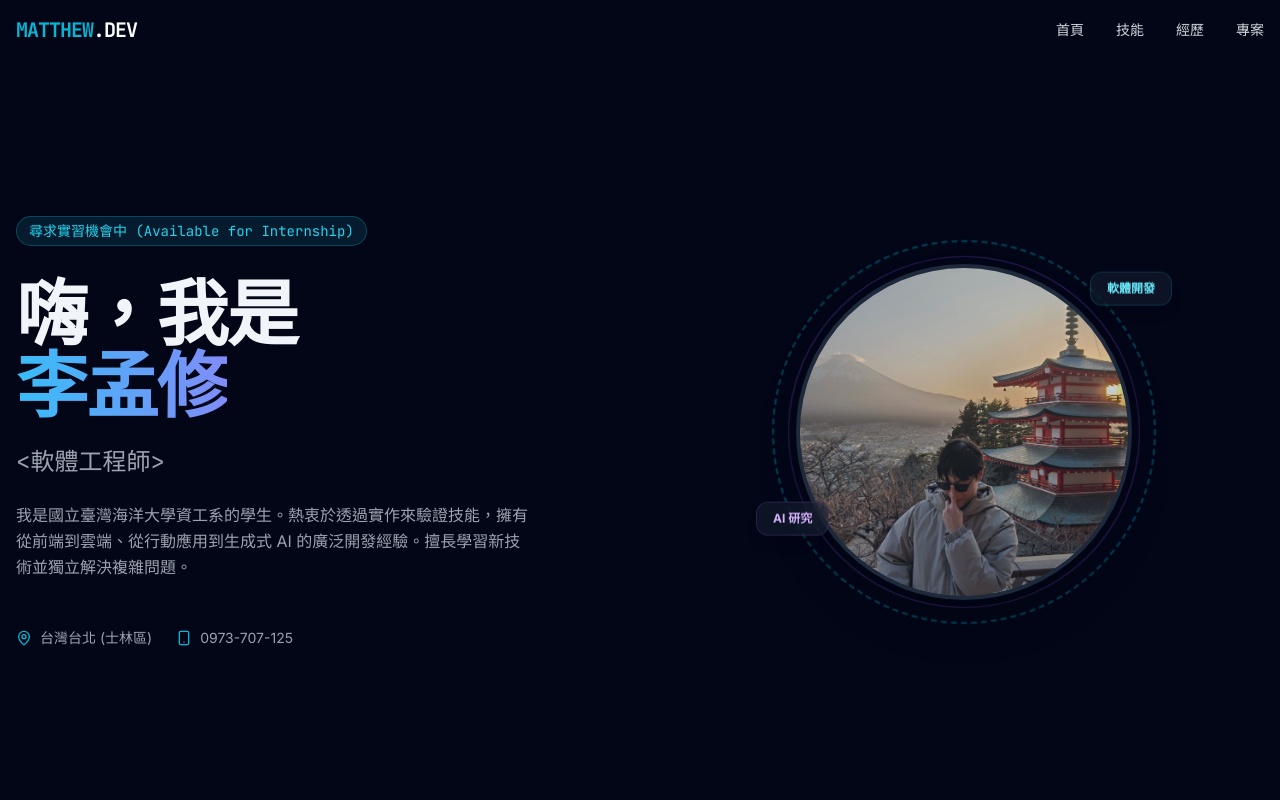
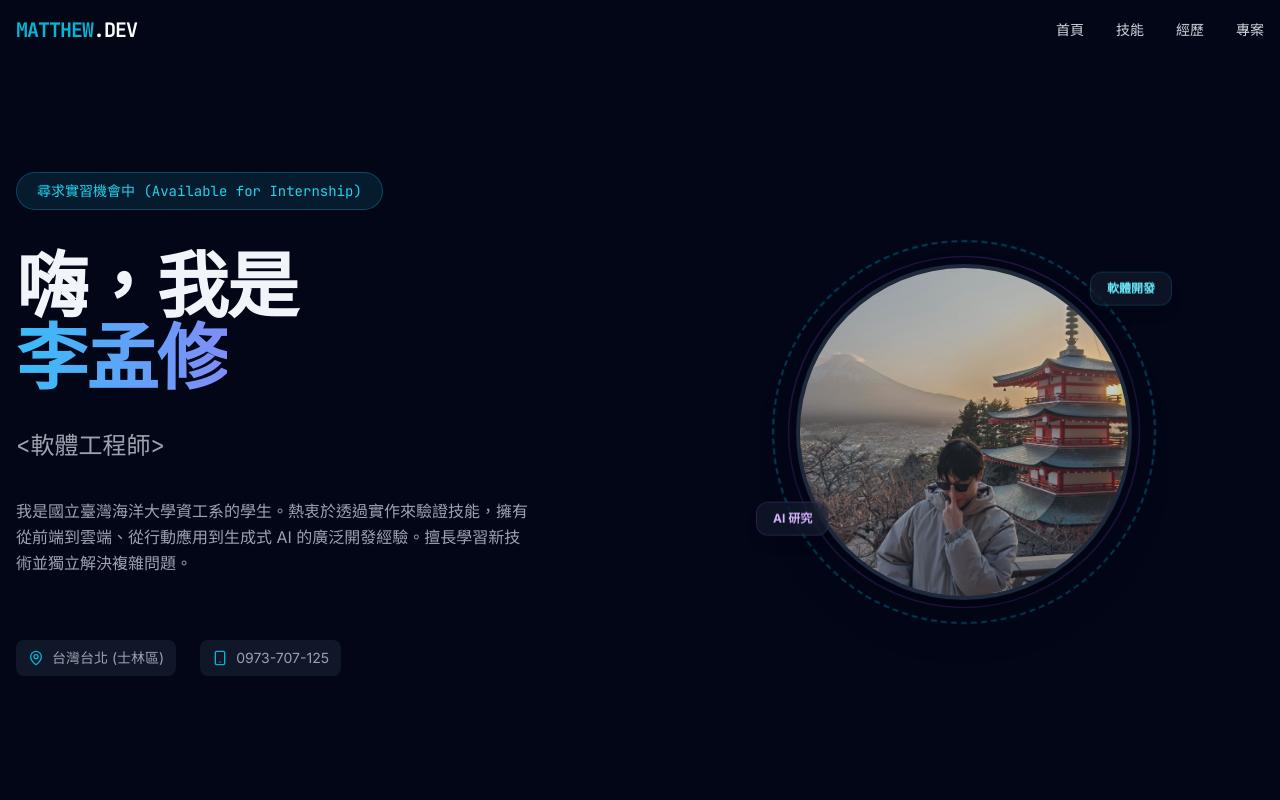
Before and after one commit to matthew930823/matthew-li-portfolio, a React (Vite) app: page / in a window 1280 px wide. Shown: the top 800 px of the page. Built offline with nearby package versions, Linux system fonts and the light colour scheme.

Commit message:
refactor: improve layout and styling of Hero component

```diff
--- a/components/Hero.tsx
+++ b/components/Hero.tsx
@@ -13,26 +13,26 @@
 
       <div className="container mx-auto px-4 z-10 grid md:grid-cols-2 gap-12 items-center">
         {/* Text Content */}
-        <div className="text-center md:text-left space-y-6">
-            <div className="inline-block px-3 py-1 rounded-full bg-cyan-900/30 border border-cyan-500/30 text-cyan-400 text-sm font-mono mb-2">
+        <div className="text-center md:text-left space-y-6 px-4 md:px-0">
+            <div className="inline-block px-5 py-2 rounded-full bg-cyan-900/30 border border-cyan-500/30 text-cyan-400 text-sm font-mono mb-2">
                 尋求實習機會中 (Available for Internship)
             </div>
-          <h1 className="text-5xl md:text-7xl font-bold tracking-tight">
+          <h1 className="text-5xl md:text-7xl font-bold tracking-tight py-2">
             嗨，我是 <br />
             <span className="gradient-text">{PERSONAL_INFO.name.split('(')[0]}</span>
           </h1>
-          <h2 className="text-xl md:text-2xl text-gray-400 font-mono">
+          <h2 className="text-xl md:text-2xl text-gray-400 font-mono py-1">
              {`<${PERSONAL_INFO.title}>`}
           </h2>
-          <p className="text-gray-400 max-w-lg mx-auto md:mx-0 leading-relaxed">
+          <p className="text-gray-400 max-w-lg mx-auto md:mx-0 leading-relaxed py-2">
             {PERSONAL_INFO.bio}
           </p>
 
-          <div className="flex gap-6 justify-center md:justify-start text-gray-400 pt-6">
-             <div className="flex items-center gap-2 text-sm">
+          <div className="flex gap-6 justify-center md:justify-start text-gray-400 pt-8 pb-4">
+             <div className="flex items-center gap-2 text-sm px-3 py-2 rounded-lg bg-slate-800/50">
                 <MapPin className="w-4 h-4 text-cyan-500" /> {PERSONAL_INFO.location.split(',')[0]}
              </div>
-             <div className="flex items-center gap-2 text-sm">
+             <div className="flex items-center gap-2 text-sm px-3 py-2 rounded-lg bg-slate-800/50">
                 <Smartphone className="w-4 h-4 text-cyan-500" /> {PERSONAL_INFO.phone}
              </div>
           </div>
```
